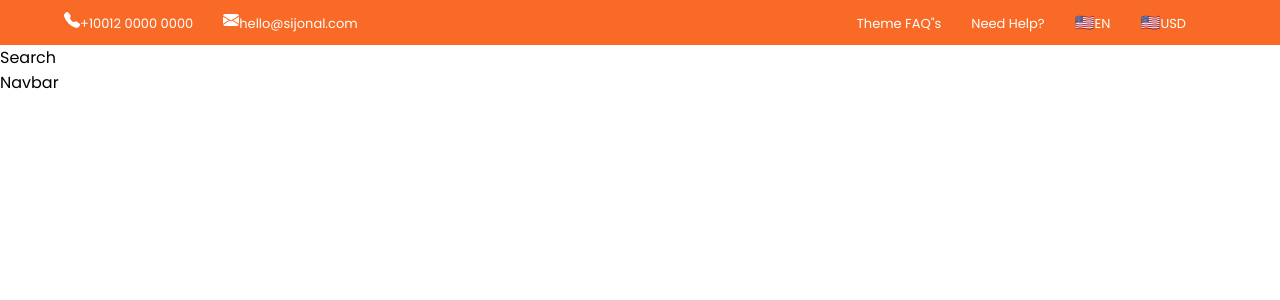
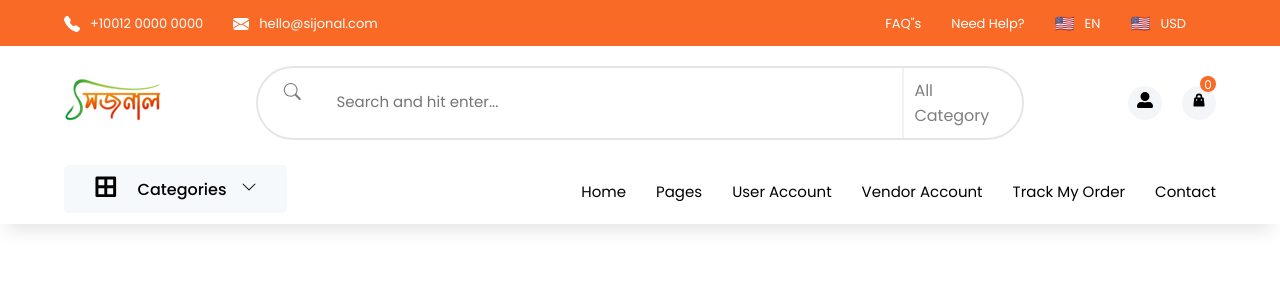
Before and after one commit to faha1999/sijonal, a React (Create React App) app: page / in a window 1280 px wide. Shown: the top 300 px of the page. Built offline with nearby package versions, Linux system fonts and the light colour scheme.

Commit message:
complete header

```diff
--- a/package.json
+++ b/package.json
@@ -9,6 +9,7 @@
     "react": "^18.2.0",
     "react-dom": "^18.2.0",
     "react-icons": "^4.7.1",
+    "react-router-dom": "^6.4.5",
     "react-scripts": "5.0.1",
     "sass": "^1.56.2",
     "web-vitals": "^2.1.4"
--- a/src/App.jsx
+++ b/src/App.jsx
@@ -1,10 +1,16 @@
 import React from 'react';
 import { Header } from './components/Common/Header';
+import { BrowserRouter, Routes, Route } from 'react-router-dom';
 
 export const App = () => {
   return (
     <>
-      <Header />
+      <BrowserRouter>
+        <Header />
+        <Routes>
+          <Route path="/" />
+        </Routes>
+      </BrowserRouter>
     </>
   );
 };
--- a/src/components/Common/Navbar.jsx
+++ b/src/components/Common/Navbar.jsx
@@ -1,5 +1,64 @@
-import React from 'react';
+import React, { useState } from 'react';
+import { BsChevronDown } from 'react-icons/bs';
+import { FaBars, FaBorderAll } from 'react-icons/fa';
+import { GrClose } from 'react-icons/gr';
+import { Link } from 'react-router-dom';
 
 export const Navbar = () => {
-  return <div>Navbar</div>;
+  const [MobileMenu, setMobileMenu] = useState(false);
+  return (
+    <>
+      <header className="header">
+        <div className="container d_flex">
+          <div className="catgrories d_flex">
+            <span>
+              <FaBorderAll />
+            </span>
+            <h4>
+              Categories <BsChevronDown />
+            </h4>
+          </div>
+
+          <div className="navlink">
+            <ul
+              className={
+                MobileMenu ? 'nav-links-MobileMenu' : 'link f_flex capitalize'
+              }
+              onClick={() => setMobileMenu(false)}
+            >
+              <li>
+                <Link to="/">home</Link>
+              </li>
+              <li>
+                <Link to="/pages">pages</Link>
+              </li>
+              <li>
+                <Link to="/user">user account</Link>
+              </li>
+              <li>
+                <Link to="/vendor">vendor account</Link>
+              </li>
+              <li>
+                <Link to="/track">track my order</Link>
+              </li>
+              <li>
+                <Link to="/contact">contact</Link>
+              </li>
+            </ul>
+
+            <button
+              className="toggle"
+              onClick={() => setMobileMenu(!MobileMenu)}
+            >
+              {MobileMenu ? (
+                <GrClose className="close home-btn" />
+              ) : (
+                <FaBars className="open" />
+              )}
+            </button>
+          </div>
+        </div>
+      </header>
+    </>
+  );
 };
--- a/src/components/Common/Search.jsx
+++ b/src/components/Common/Search.jsx
@@ -1,5 +1,45 @@
 import React from 'react';
+import logo from '../../assets/images/sijonal(seasonal).png';
+import { Link } from 'react-router-dom';
+import { BsSearch } from 'react-icons/bs';
+import { FaUserAlt } from 'react-icons/fa';
+import { HiShoppingBag } from 'react-icons/hi';
 
 export const Search = () => {
-  return <div>Search</div>;
+  window.addEventListener('scroll', function () {
+    const search = document.querySelector('.search');
+    search.classList.toggle('active', window.scrollY > 100);
+  });
+
+  return (
+    <>
+      <section className="search">
+        <div className="container c_flex">
+          <div className="logo width">
+            <img src={logo} alt="sijonal" />
+          </div>
+
+          <div className="search-box f_flex">
+            <BsSearch />
+            <input type="text" placeholder="Search and hit enter..." />
+            <span>All Category</span>
+          </div>
+
+          <div className="icon f_flex width">
+            <div className="icon-circle">
+              <FaUserAlt />
+            </div>
+            <div className="cart">
+              <Link to="/cart">
+                <div className="icon-circle">
+                  <HiShoppingBag />
+                </div>
+                <span>0</span>
+              </Link>
+            </div>
+          </div>
+        </div>
+      </section>
+    </>
+  );
 };
--- a/src/components/Common/TopBar.jsx
+++ b/src/components/Common/TopBar.jsx
@@ -14,7 +14,7 @@ export const TopBar = () => {
           </div>
 
           <div className="right row RText">
-            <label>Theme FAQ"s</label>
+            <label>FAQ"s</label>
             <label>Need Help?</label>
             <span>🇺🇸</span>
             <label>EN</label>
--- a/src/components/styles/App.scss
+++ b/src/components/styles/App.scss
@@ -8,4 +8,6 @@
 @import './layout/globals';
 
 // common
-@import './common/header';
+@import './common/topBar';
+@import './common/search';
+@import './common/navBar';
--- a/src/components/styles/common/_header.scss
+++ /dev/null
@@ -1,13 +0,0 @@
-.head {
-  background-color: $orange;
-  padding: 10px 0;
-  color: $white;
-
-  i {
-    margin-right: 10px;
-  }
-  label {
-    margin-right: 30px;
-    font-size: 13px;
-  }
-}
--- /dev/null
+++ b/src/components/styles/common/_navBar.scss
@@ -0,0 +1,108 @@
+header {
+  height: 8vh;
+  box-shadow: -0.0625rem 0.9375rem 1.0625rem -0.5rem rgba(0, 0, 0, 0.1);
+
+  ul {
+    line-height: 8vh;
+    li {
+      margin-left: 1.875rem;
+
+      a {
+        transition: 0.5s;
+        font-size: 0.9375rem;
+        font-weight: 400;
+
+        &:hover {
+          color: $orange;
+        }
+      }
+    }
+  }
+}
+
+.open {
+  display: none;
+}
+
+.catgrories {
+  background-color: $offWhite;
+  padding: 0rem 1.875rem;
+  border-radius: 0.3125rem;
+  height: 6vh;
+  margin-top: 0.3125rem;
+
+  span svg {
+    margin-right: 1.25rem;
+    font-size: 1.475rem;
+    margin-top: 0.625rem;
+  }
+  h4 {
+    font-weight: 500;
+    margin-top: 0.75rem;
+
+    svg {
+      margin-left: 0.625rem;
+    }
+  }
+}
+
+@media (max-width: 48rem) {
+  header {
+    &.active {
+      height: 10vh;
+    }
+
+    ul {
+      padding-top: 1.875rem;
+
+      li {
+        width: 100%;
+        transition: all 0.5s ease-in-out;
+        text-transform: uppercase;
+        line-height: 4.375rem;
+      }
+    }
+
+    .link {
+      display: none;
+    }
+  }
+  .nav-links-MobileMenu {
+    position: absolute;
+    display: block;
+    list-style: none;
+    box-shadow: rgba(50, 50, 93, 0.23) 0rem 3.125rem 6.25rem -1.25rem,
+      rgba(0, 0, 0, 0.3) 0rem 1.875rem 3.75rem -1.875rem;
+    left: 0;
+    top: 0;
+    transition: all 0.5s ease-in-out;
+    width: 60%;
+    height: 100vh;
+    background-color: $white;
+    z-index: 888;
+  }
+
+  .close,
+  .open {
+    position: absolute;
+    top: 2.1875rem;
+    right: 1.25rem;
+    color: green;
+    display: block;
+    font-size: 1.5625rem;
+    z-index: 999;
+  }
+  .close {
+    right: 45%;
+
+    &.home-btn {
+      background: linear-gradient(145deg, #e2e8ec, #ffffff);
+      color: $orange;
+      border-radius: 50%;
+      padding: 0;
+      width: 3.75rem;
+      height: 3.75rem;
+      line-height: 3.75rem;
+    }
+  }
+}
--- /dev/null
+++ b/src/components/styles/common/_search.scss
@@ -0,0 +1,72 @@
+.search {
+  padding: 1.25rem 0;
+
+  .f_flex {
+    justify-content: end;
+  }
+
+  &.active {
+    height: 12vh;
+    position: fixed;
+    top: 0;
+    z-index: 1000;
+    width: 100%;
+    background-color: #fff;
+    box-shadow: -1px 11px 24px -11px rgba(0, 0, 0, 0.2);
+    transition: 0.5s;
+  }
+
+  .logo img {
+    width: auto;
+    height: auto;
+    cursor: pointer;
+  }
+  .width {
+    width: 20%;
+  }
+
+  .search-box {
+    width: 80%;
+    border: 0.125rem solid rgba(0, 0, 0, 0.1);
+    border-radius: 3.125rem;
+
+    svg {
+      width: 5%;
+      opacity: 0.5;
+      margin: 0.9375rem 1.25rem;
+      font-size: 1.0625rem;
+    }
+
+    input {
+      width: 100%;
+      padding: 0.625rem;
+
+      &::placeholder {
+        font-size: 0.9375rem;
+      }
+    }
+
+    span {
+      width: 20%;
+      opacity: 0.5;
+      border-left: 0.125rem solid rgba(0, 0, 0, 0.1);
+      padding: 0.625rem;
+    }
+  }
+
+  .cart {
+    position: relative;
+    span {
+      position: absolute;
+      top: -0.625rem;
+      right: 0rem;
+      width: 1rem;
+      height: 1rem;
+      border-radius: 50%;
+      text-align: center;
+      background-color: $orange;
+      font-size: 0.75rem;
+      color: $white;
+    }
+  }
+}
--- /dev/null
+++ b/src/components/styles/common/_topBar.scss
@@ -0,0 +1,17 @@
+.head {
+  background-color: $orange;
+  padding: 0.625rem 0;
+  color: $white;
+
+  svg,
+  span {
+    margin-right: 0.625rem;
+    vertical-align: middle;
+  }
+
+  label {
+    margin-right: 1.875rem;
+    font-size: 0.8125rem;
+    cursor: pointer;
+  }
+}
--- a/src/components/styles/layout/_globals.scss
+++ b/src/components/styles/layout/_globals.scss
@@ -48,9 +48,9 @@ button {
   width: 50%;
 }
 .icon-circle {
-  width: 3.125rem;
-  height: 3.125rem;
-  line-height: 3.125rem;
+  width: 2.125rem;
+  height: 2.125rem;
+  line-height: 2.125rem;
   background: $offWhiteLight;
   margin-left: 1.25rem;
   text-align: center;
```
Also changed, not shown: src/assets/images/sijonal(seasonal).png (added), 1 other file (tests, documents, lock files or other folders).
